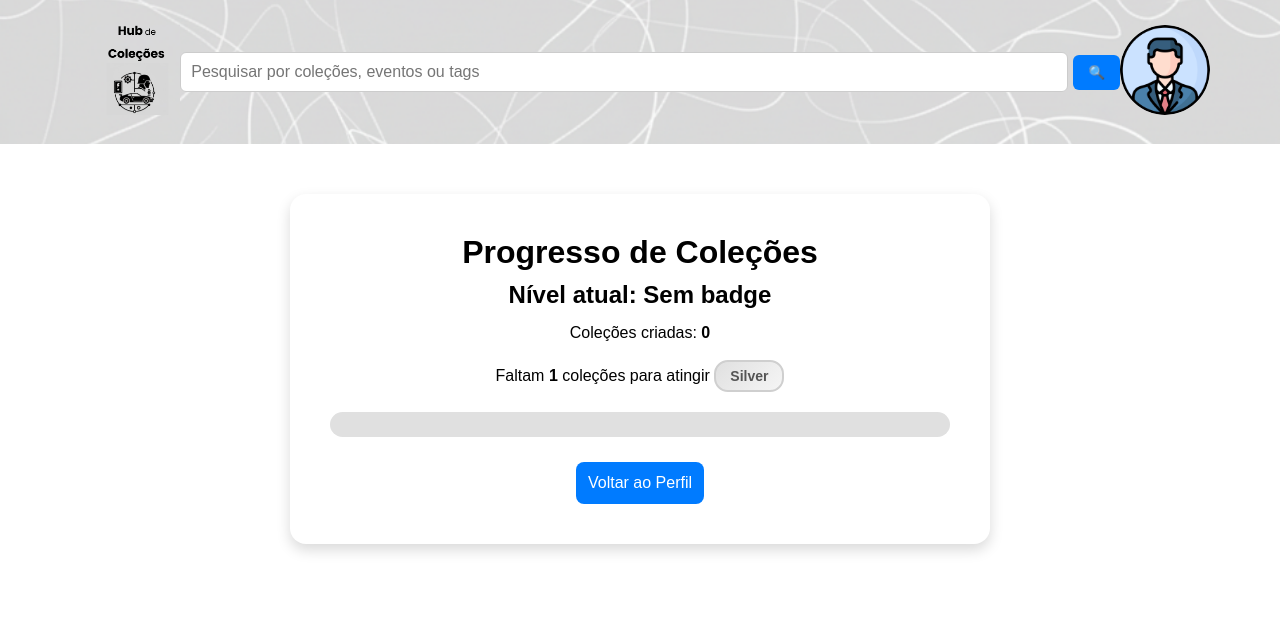
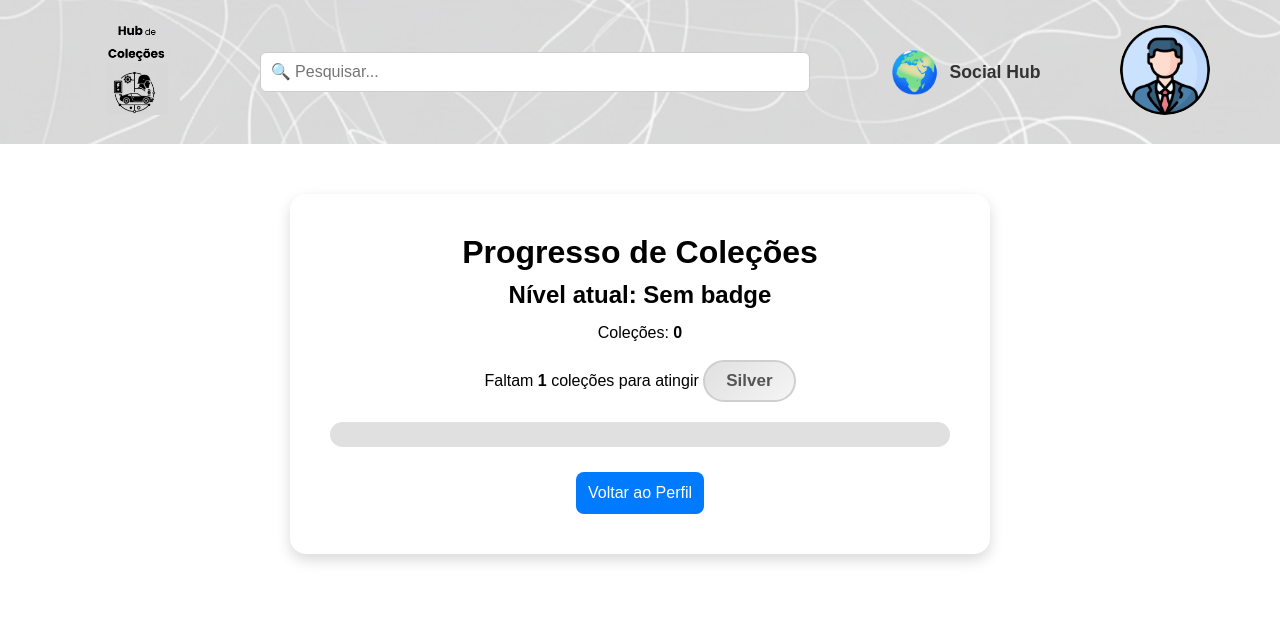
Before and after one commit to diogo-tavares/EIS_2526-G2_MEEC, a PHP site: page /progress.php in a window 1280 px wide. Shown: the top 642 px of the page. Run offline with PHP 8.4, Linux system fonts and the light colour scheme; a user stored in the database is signed in; data comes from the database, SQL or seed files in the repository; data that the repository does not hold is empty.

Commit message:
Melhoria na apresentação do badge na pagina perfil

```diff
--- a/Teamwork/nbproject/private/private.xml
+++ b/Teamwork/nbproject/private/private.xml
@@ -4,6 +4,9 @@
     <open-files xmlns="http://www.netbeans.org/ns/projectui-open-files/2">
         <group>
             <file>file:/C:/xampp/htdocs/Teamwork/public_html/social.php</file>
+            <file>file:/C:/xampp/htdocs/Teamwork/public_html/progress.php</file>
+            <file>file:/C:/xampp/htdocs/Teamwork/public_html/item.php</file>
+            <file>file:/C:/xampp/htdocs/Teamwork/public_html/css/style.css</file>
         </group>
     </open-files>
 </project-private>
--- a/Teamwork/public_html/css/style.css
+++ b/Teamwork/public_html/css/style.css
@@ -1140,12 +1140,16 @@ body.colecao-page .sidebar .btn-primary {
 
 /* Base comum a TODOS os badges */
 .user-badge {
+    padding: 9px 21px;
+    font-size: 17px;
+    border-radius: 50px;
+
     display: inline-block;
     margin-top: 10px;
-    padding: 6px 14px;
-    border-radius: 14px;
+    /*padding: 6px 14px;
+    font-size: 14px;
+    border-radius: 14px;*/
     font-weight: bold;
-    font-size: 14px;
     text-align: center;
     transition:
         transform 0.2s ease,
@@ -1204,3 +1208,11 @@ body.colecao-page .sidebar .btn-primary {
         0 0 14px rgba(94, 252, 255, 0.8),
         0 0 22px rgba(94, 252, 255, 0.6);
 }
+
+.perfil-img {
+    display: flex;           /* Ativa o modo Flexbox */
+    flex-direction: column;  /* Obriga os itens a ficarem um por cima do outro (Coluna) */
+    align-items: center;     /* Centra tudo horizontalmente */
+    justify-content: center; /* Garante alinhamento vertical se houver altura extra */
+    gap: 15px;               /* Define o espaço exato entre a imagem e o badge */
+}
--- a/Teamwork/public_html/progress.php
+++ b/Teamwork/public_html/progress.php
@@ -68,7 +68,8 @@ $progress = min(100, ($total / $max) * 100);
 <head>
     <meta charset="UTF-8">
     <title>Progresso do Utilizador</title>
-    <link rel="stylesheet" href="css/style.css?v=5">
+    <link rel="stylesheet" href="css/style.css">
+    <script src="js/pesquisa.js" defer></script>
 
     <style>
         .progress-wrapper {
@@ -114,19 +115,24 @@ $progress = min(100, ($total / $max) * 100);
     </div>
 
     <div class="search-bar">
-        <input type="text" placeholder="Pesquisar por coleções, eventos ou tags">
-        <button>🔍</button>
+
+    <div class="search-input-wrapper">
+        <input type="text" id="live-search-input" placeholder="🔍 Pesquisar..." autocomplete="off">
+        <div id="search-results" class="search-results-list"></div>
     </div>
 
+    <a href="social.php" class="social-hub-btn">
+        <span class="social-hub-icon">🌍</span>
+        <span class="social-hub-text">Social Hub</span>
+    </a>
+
+</div>
+
     <div class="user-icon">
-        <a href="perfil.php">
-            <img
-                src="<?= htmlspecialchars($user_photo ?? 'images/profile.png') ?>"
-                height="90"
-                style="border-radius:50%;object-fit:cover;"
-            >
-        </a>
-    </div>
+            <a href="perfil.php">
+                <img src="<?php echo htmlspecialchars($user_photo); ?>" alt="Perfil" height="90" style="border-radius: 50%; object-fit: cover; width: 90px;">
+            </a>
+        </div>
 </header>
 
 <div class="progress-wrapper">
@@ -144,7 +150,7 @@ $progress = min(100, ($total / $max) * 100);
     </h2>
 
     <p style="margin-top:15px;">
-        Coleções criadas: <strong><?= $total ?></strong>
+        Coleções: <strong><?= $total ?></strong>
     </p>
 
     <?php if ($needed > 0): ?>
```
